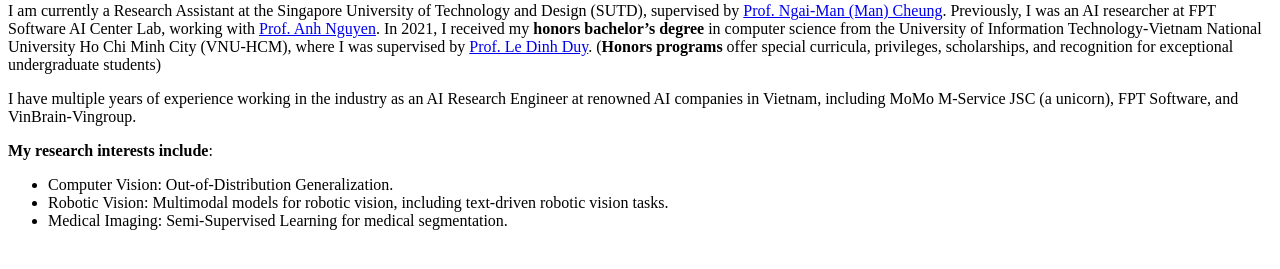
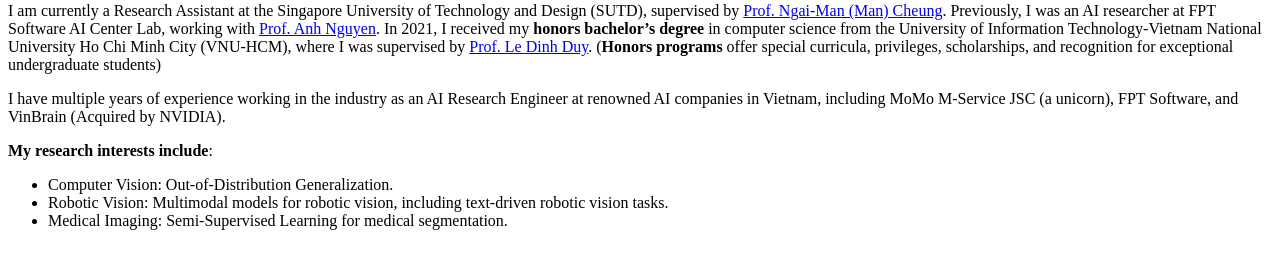
Before and after one commit to vovantuan1999a/tuanvovan, a Jekyll site: the page built from _pages/includes/intro.md, in a window 1280 px wide. Shown: the part 417-686 px from the top of the page. Built offline with Jekyll 4.4.1, drawn with Linux system fonts in a browser that asks for light colours; nearby versions of some CDN libraries; some web fonts are replaced; our own code applies the rules of GitHub Pages for plain Markdown files; a style sheet for code colours, icons or effects is not loaded.

Commit message:
update profile

```diff
--- a/_pages/includes/intro.md
+++ b/_pages/includes/intro.md
@@ -1,6 +1,6 @@
 I am currently a Research Assistant at the Singapore University of Technology and Design (SUTD), supervised by [Prof. Ngai-Man (Man) Cheung](https://sites.google.com/site/mancheung0407/home?authuser=0). Previously, I was an AI researcher at FPT Software AI Center Lab, working with [Prof. Anh Nguyen](https://www.csc.liv.ac.uk/~anguyen/). In 2021, I received my **honors bachelor's degree** in computer science from the University of Information Technology-Vietnam National University Ho Chi Minh City (VNU-HCM), where I was supervised by [Prof. Le Dinh Duy](https://scholar.google.co.uk/citations?user=6lbtgt4AAAAJ&hl=en). (**Honors programs** offer special curricula, privileges, scholarships, and recognition for exceptional undergraduate students)
 
-I have multiple years of experience working in the industry as an AI Research Engineer at renowned AI companies in Vietnam, including MoMo M-Service JSC (a unicorn), FPT Software, and VinBrain-Vingroup.
+I have multiple years of experience working in the industry as an AI Research Engineer at renowned AI companies in Vietnam, including MoMo M-Service JSC (a unicorn), FPT Software, and VinBrain (Acquired by NVIDIA).
 
 **My research interests include**:
 - Computer Vision: Out-of-Distribution Generalization.
```
